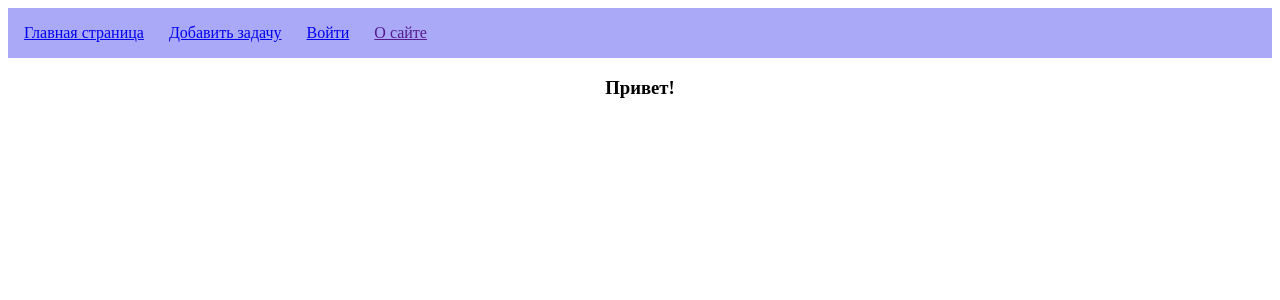
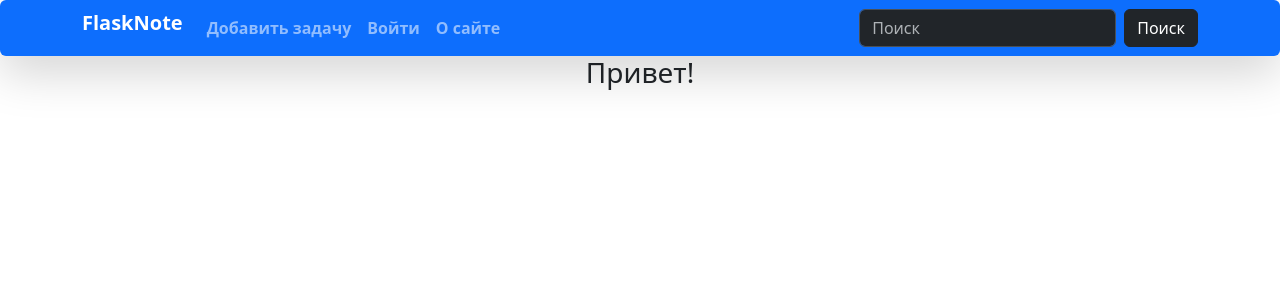
Before and after one commit to bobgoz/task_master_lite_flask, a Flask app: page / in a window 1280 px wide. Shown: the top 300 px of the page. Run offline with Flask 3, Linux system fonts and the light colour scheme; parts of the project's set-up code (start-up, migrations or seed data) failed here and were passed over; some libraries are stand-ins or nearby versions.

Commit message:
Навигационная панель

```diff
--- a/pyproject.toml
+++ b/pyproject.toml
@@ -8,6 +8,7 @@ authors = [
 ]
 requires-python = ">=3.12"
 dependencies = [
+    "bootstrap-flask>=2.6.0",
     "flask>=3.1.3",
     "flask-wtf>=1.3.0",
     "pre-commit>=4.7.0",
--- a/src/app/main.py
+++ b/src/app/main.py
@@ -1,6 +1,7 @@
 """Главное управление приложением."""
 
 from flask import Flask, render_template
+from flask_bootstrap import Bootstrap5
 
 from app.auth.routers import router as auth_router
 from app.config import config
@@ -10,6 +11,7 @@ app = Flask(__name__)
 app.config.from_object(config)
 app.register_blueprint(auth_router)
 app.register_blueprint(task_router)
+bootstrap = Bootstrap5(app)
 print(app.config)
 
 
--- a/src/app/templates/base.html
+++ b/src/app/templates/base.html
@@ -5,11 +5,13 @@
   <meta name="viewport" content="width=device-width, initial-scale=1.0">
   <title>{% block title %}{% endblock title %}</title>
   <link rel="stylesheet" href="{{ url_for('static', filename='css/style.css') }}">
+  {{ bootstrap.load_css() }}
 </head>
 <body>
-  <main>
+  <main class="fw-bold">
     {% include 'includes/header.html' %}
     {% block content %}{% endblock content %}
   </main>
+  {{ bootstrap.load_js() }}
 </body>
 </html>
--- a/src/app/templates/includes/header.html
+++ b/src/app/templates/includes/header.html
@@ -1,6 +1,22 @@
-<nav class="navbar">
-  <a href="{{ url_for('index') }}">Главная страница</a>
-  <a href="{{ url_for('task.add_task') }}">Добавить задачу</a>
-  <a href="{{ url_for('auth.login') }}">Войти</a>
-  <a href="">О сайте</a>
+<nav class="navbar sticky-top navbar-expand-lg bg-primary shadow-lg rounded" data-bs-theme="dark">
+  <div class="container-md ">
+    <ul class="navbar-nav me-auto">
+      <li class="nav-item">
+        <a class="navbar-brand" href="{{ url_for('index') }}">FlaskNote</a>
+      </li>
+      <li class="nav-item">
+        <a class="nav-link" href="{{ url_for('task.add_task') }}">Добавить задачу</a>
+      </li>
+      <li class="nav-item">
+        <a class="nav-link" href="{{ url_for('auth.login') }}">Войти</a>
+      </li>
+      <li class="nav-item">
+        <a class="nav-link" href="">О сайте</a>
+      </li>
+    </ul>
+    <form class="d-flex" role="search">
+      <input class="form-control me-2" type="search" placeholder="Поиск" aria-label="Поиск">
+      <button class="btn btn-dark" type="submit">Поиск</button>
+    </form>
+  </div>
 </nav>
```
Also changed, not shown: 1 other file.
